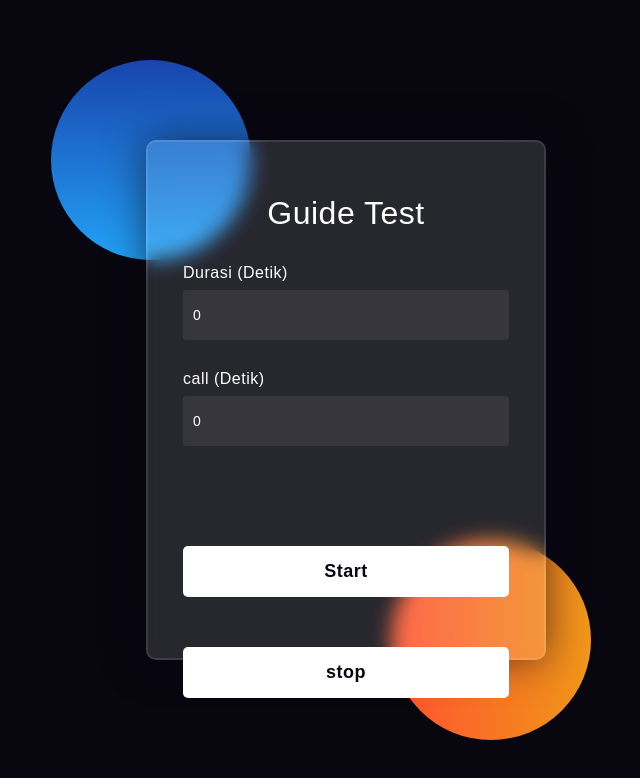
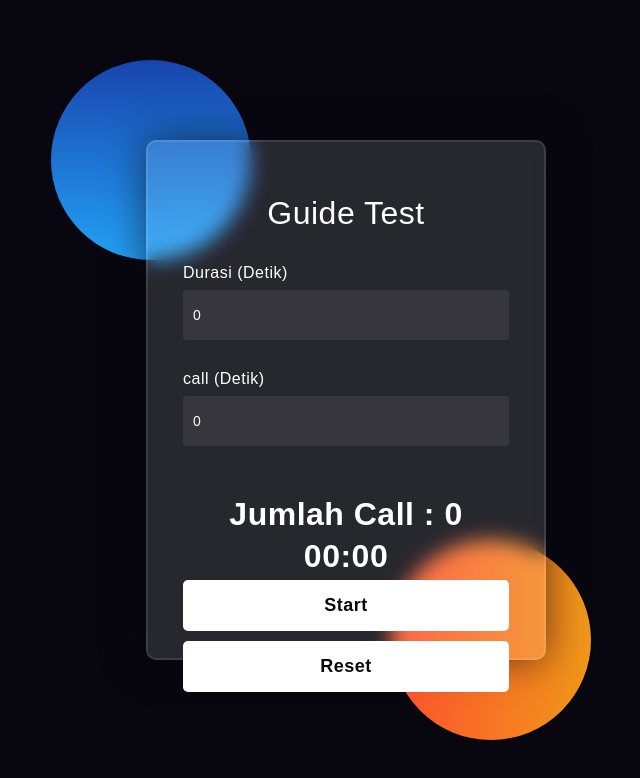
Before and after one commit to darkPigeonn/guideTes, a Nuxt app: page / in a window 1280 px wide. Shown: the top 778 px of the page, without its empty margins (294-934 px from the left). Built offline with nearby package versions, Linux system fonts and the light colour scheme.

Commit message:
rollback

```diff
--- a/components/Stopwatch1.vue
+++ b/components/Stopwatch1.vue
@@ -1,60 +1,4 @@
 <template>
-  <div class="stopwatch">
-    <h1>{{ formattedTime }}</h1>
-    <button @click="startStop">{{  'Start' }}</button>
-    <button @click="stop">{{ "stop" }}</button>
-  </div>
-</template>
-
-<script setup>
-let formattedTime = ref("")
-const running = false
-
-let timer = null;
-let startTime = 0;
-let elapsedTime = 0;
-let isRunning = false;
-
-// Reference to audio file
-const alertSound = new Audio('/assets/pindah.mp3')
-const finishSound = new Audio('/assets/selesai.mp3')
-
-
-const startStop = (event) => {
-  event.preventDefault();
-
-  setInterval(() => {
-    alertSound.play()
-  }, 3*1000);
-  if (!isRunning) {
-    startTime = Date.now() - elapsedTime;
-    timer = setInterval(update, 10);
-    isRunning = true
-  }
-}
-
-const update = () => {
-  const currentTime = Date.now();
-  elapsedTime = currentTime - startTime;
-  let hours = Math.floor(elapsedTime / (1000 * 60 * 60));
-  let minutes = Math.floor(elapsedTime / (1000 * 60) % 60);
-  let seconds = Math.floor(elapsedTime / 1000 % 60);
-  let milliseconds = Math.floor(elapsedTime % 1000 / 10);
-
-  formattedTime.value =`${hours}:${minutes}:${seconds}`
-
-}
-
-const stop = (event) => {
-  event.preventDefault()
-  if (isRunning) {
-    clearInterval(timer)
-    elapsedTime = Date.now() - startTime
-    isRunning = false
-  }
-}
-</script>
-<!-- <template>
   <div class="stopwatch">
     <h1 style="margin-bottom: 5px;">Jumlah Call : {{ count }}</h1>
     <h1>{{ formattedTime }}</h1>
@@ -86,7 +30,7 @@ const formattedTime = computed(() => {
   const minutes = Math.floor(time.value / 60000)
   const seconds = Math.floor((time.value % 60000) / 1000)
   const milliseconds = time.value % 1000
-  return `${String(minutes).padStart(2, '0')}:${String(seconds).padStart(2, '0')}:${String(milliseconds).padStart(3, '0')}`
+  return `${String(minutes).padStart(2, '0')}:${String(seconds).padStart(2, '0')}`
 })
 
 const startStop = (event) => {
@@ -156,4 +100,4 @@ h1 {
 button {
   margin: 5px;
 }
-</style> -->
+</style>
```
